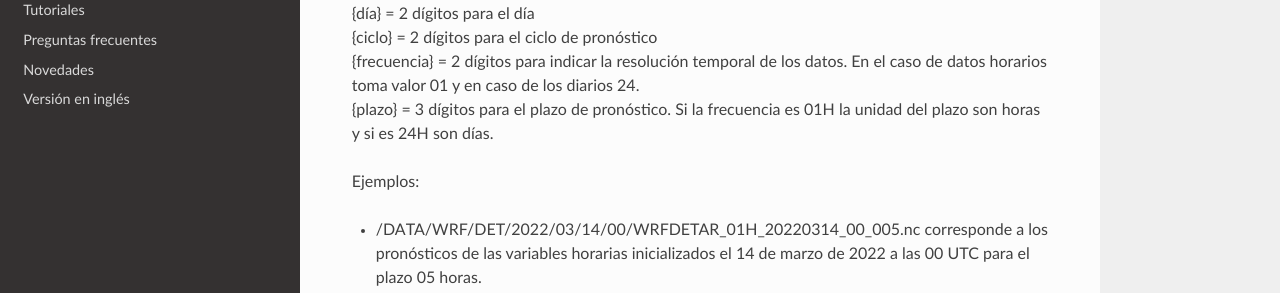
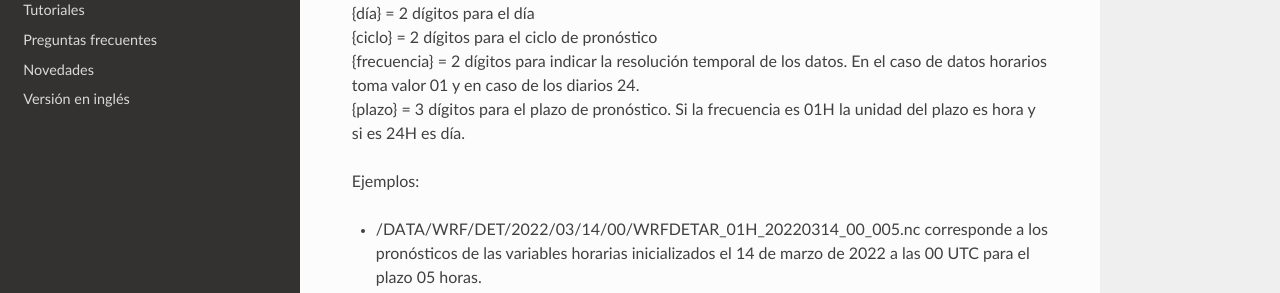
Before and after one commit to odp-aws-smn/documentation_wrf_det, a Sphinx documentation site: the page built from source/Estructura_de_datos.md, in a window 1280 px wide and 925 px high. Shown: the part 374-667 px from the top of the window. Built offline with Sphinx 7.4.7 and the Read the Docs theme 2.0.0, drawn with Linux system fonts in a browser that asks for light colours.

Commit message:
Update Estructura_de_datos.md

```diff
--- a/source/Estructura_de_datos.md
+++ b/source/Estructura_de_datos.md
@@ -11,7 +11,7 @@ donde los campos entre llaves indican: <br />
 {día} = 2 dígitos para el día <br />
 {ciclo} = 2 dígitos para el ciclo de pronóstico <br />
 {frecuencia} = 2 dígitos para indicar la resolución temporal de los datos. En el caso de datos horarios toma valor 01 y en caso de los diarios 24. <br />
-{plazo} = 3 dígitos para el plazo de pronóstico. Si la frecuencia es 01H la unidad del plazo son horas y si es 24H son días.
+{plazo} = 3 dígitos para el plazo de pronóstico. Si la frecuencia es 01H la unidad del plazo es hora y si es 24H es día.
 
 Ejemplos:
 * /DATA/WRF/DET/2022/03/14/00/WRFDETAR_01H_20220314_00_005.nc corresponde a los pronósticos de las variables horarias inicializados el 14 de marzo de 2022 a las 00 UTC para el plazo 05 horas.
```
